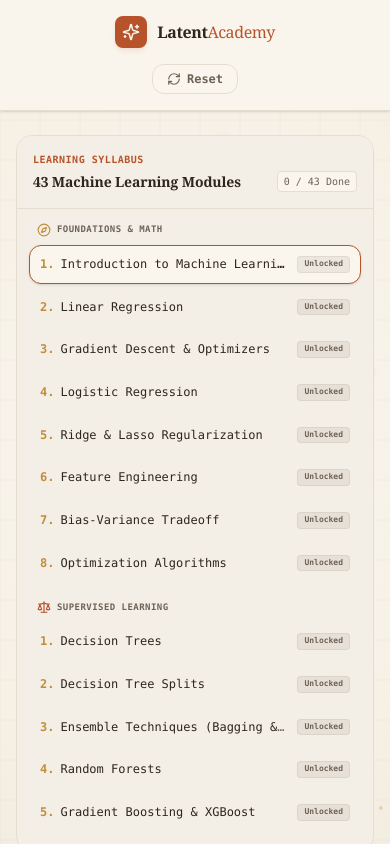
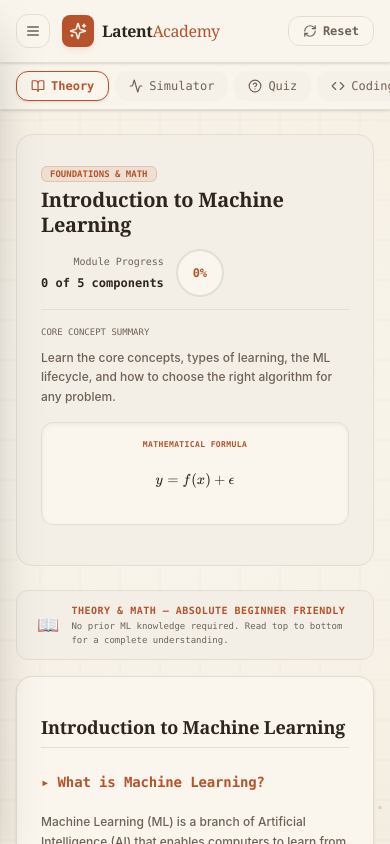
Before and after one commit to harshgurnani2002-main/machine_learning_tutorial, a React (Vite) app: page / in a window 390 px wide. Shown: the top 844 px of the page. Built offline with nearby package versions, Linux system fonts and the light colour scheme; a web font is replaced by a local one.

Commit message:
mobile responsive

```diff
--- a/src/App.tsx
+++ b/src/App.tsx
@@ -1,4 +1,4 @@
-import { useEffect, useMemo } from 'react';
+import { useEffect, useMemo, useState } from 'react';
 import { AppProvider, useApp } from './context/AppContext';
 import { NeuralBackground } from './components/NeuralBackground';
 import { CodingPlayground } from './components/CodingPlayground';
@@ -21,6 +21,8 @@
   Eye,
   Brain,
   Settings,
+  Menu,
+  X,
 } from 'lucide-react';
 import katex from 'katex';
 
@@ -215,6 +217,8 @@
     resetProgress
   } = useApp();
 
+  const [isSidebarOpen, setIsSidebarOpen] = useState(false);
+
   const handleReset = () => {
     if (window.confirm("Are you sure you want to reset all your learning achievements and coding sandboxes? This cannot be undone.")) {
       resetProgress();
@@ -298,11 +302,22 @@
     <div className="relative min-h-screen flex flex-col z-10 bg-[#FAF6EE] text-[#2E251E]">
       <NeuralBackground />
 
-      <header className="sticky top-0 z-40 w-full px-6 py-4 bg-[#FAF6EE]/90 backdrop-blur-md border-b border-[#E5DDD0] shadow-sm">
-        <div className="max-w-7xl mx-auto flex flex-col md:flex-row items-center justify-between gap-4">
+      <header className="sticky top-0 z-40 w-full px-4 sm:px-6 py-3.5 bg-[#FAF6EE]/90 backdrop-blur-md border-b border-[#E5DDD0] shadow-sm">
+        <div className="max-w-7xl mx-auto flex items-center justify-between gap-4">
+          <div className="flex items-center gap-3">
             <button
-            onClick={() => setActiveModuleId(modulesData[0].id)}
-            className="flex items-center gap-2.5 group cursor-pointer"
+              onClick={() => setIsSidebarOpen(true)}
+              className="lg:hidden p-2 rounded-xl border border-[#E5DDD0] bg-[#FAF6EE] hover:bg-[#F4EFE6] text-[#6E6257] hover:text-[#2E251E] transition-all cursor-pointer flex items-center justify-center"
+              title="Open Syllabus"
+            >
+              <Menu className="w-4 h-4" />
+            </button>
+            <button
+              onClick={() => {
+                setActiveModuleId(modulesData[0].id);
+                setIsSidebarOpen(false);
+              }}
+              className="flex items-center gap-2 group cursor-pointer"
             >
               <div className="w-8 h-8 rounded-lg bg-[#B6532B] flex items-center justify-center shadow-md shadow-[#B6532B]/10 group-hover:scale-105 transition-transform">
                 <Sparkles className="w-[18px] h-[18px] text-[#FAF6EE]" />
@@ -311,9 +326,9 @@
                 Latent<span className="text-[#B6532B] font-light">Academy</span>
               </span>
             </button>
+          </div>
 
-          <div className="flex flex-wrap items-center gap-3 md:gap-5">
-
+          <div className="flex items-center gap-3">
             <button
               onClick={handleReset}
               className="px-3.5 py-1.5 rounded-xl border border-[#E5DDD0] bg-[#FAF6EE] hover:bg-[#F4EFE6] text-[#6E6257] hover:text-[#2E251E] text-xs font-semibold flex items-center gap-1.5 transition-all cursor-pointer font-mono"
@@ -325,18 +340,70 @@
         </div>
       </header>
 
+      {/* Sticky Mobile Tabs Bar */}
+      <div className="sticky top-[61px] z-30 lg:hidden w-full bg-[#FAF6EE]/90 backdrop-blur-md border-b border-[#E5DDD0] px-4 py-2 overflow-x-auto flex gap-1.5 scrollbar-none shadow-sm">
+        {(isKaggleModule
+          ? [
+              { id: 'theory' as const, label: 'Theory', icon: <BookOpen className="w-3.5 h-3.5" /> },
+              { id: 'sandbox' as const, label: 'Notebook', icon: <Code className="w-3.5 h-3.5" /> }
+            ]
+          : [
+              { id: 'theory' as const, label: 'Theory', icon: <BookOpen className="w-3.5 h-3.5" /> },
+              { id: 'visualizer' as const, label: 'Simulator', icon: <Activity className="w-3.5 h-3.5" /> },
+              { id: 'quiz' as const, label: 'Quiz', icon: <HelpCircle className="w-3.5 h-3.5" /> },
+              { id: 'sandbox' as const, label: 'Coding', icon: <Code className="w-3.5 h-3.5" /> },
+              { id: 'interview' as const, label: 'Interview', icon: <Award className="w-3.5 h-3.5" /> }
+            ]).map((tab) => {
+          const isActive = activeTab === tab.id;
+          let activeStyle = 'border-transparent bg-[#F4EFE6]/60 text-[#6E6257]';
+          if (isActive) {
+            activeStyle = 'border-[#B6532B] text-[#B6532B] font-semibold bg-[#FAF6EE] shadow-sm border';
+          }
+          return (
+            <button
+              key={tab.id}
+              onClick={() => setActiveTab(tab.id)}
+              className={`px-3.5 py-1.5 rounded-xl flex items-center gap-1.5 text-xs font-mono transition-all cursor-pointer whitespace-nowrap ${activeStyle}`}
+            >
+              {tab.icon}
+              <span>{tab.label}</span>
+            </button>
+          );
+        })}
+      </div>
+
+      {/* Backdrop for mobile syllabus drawer */}
+      {isSidebarOpen && (
+        <div
+          className="fixed inset-0 z-40 bg-[#2E251E]/40 backdrop-blur-sm lg:hidden transition-opacity duration-300"
+          onClick={() => setIsSidebarOpen(false)}
+        />
+      )}
+
       <main className="flex-1 w-full max-w-7xl mx-auto px-4 py-6 flex flex-col lg:flex-row gap-6 relative">
-        <aside className="w-full lg:w-80 shrink-0 flex flex-col bg-[#F4EFE6] border border-[#E5DDD0] rounded-2xl max-h-[85vh] overflow-hidden">
-          <div className="p-4 border-b border-[#E5DDD0] bg-[#F4EFE6] sticky top-0 z-10">
+        <aside className={`
+          fixed inset-y-0 left-0 z-50 w-80 max-w-[85vw] flex flex-col bg-[#F4EFE6] border-r border-[#E5DDD0] shadow-2xl transition-transform duration-300 ease-in-out transform
+          ${isSidebarOpen ? 'translate-x-0' : '-translate-x-full'}
+          lg:relative lg:translate-x-0 lg:flex lg:w-80 lg:shrink-0 lg:border lg:rounded-2xl lg:max-h-[85vh] lg:overflow-hidden lg:shadow-none
+        `}>
+          <div className="p-4 border-b border-[#E5DDD0] bg-[#F4EFE6] sticky top-0 z-10 flex justify-between items-center">
+            <div>
               <span className="text-[10px] text-[#B6532B] font-mono uppercase tracking-wider block font-bold">
                 Learning Syllabus
               </span>
-            <div className="flex justify-between items-center mt-1">
-              <h2 className="text-[#2E251E] font-bold text-sm font-serif">{totalModules} Machine Learning Modules</h2>
+              <div className="flex justify-between items-center mt-1 gap-2">
+                <h2 className="text-[#2E251E] font-bold text-sm font-serif">{totalModules} ML Modules</h2>
                 <span className="text-[10px] font-mono bg-[#FAF6EE] border border-[#E5DDD0] px-1.5 py-0.5 rounded text-[#6E6257]">
-                {userStats.completedModules.length} / {totalModules} Done
+                  {userStats.completedModules.length}/{totalModules}
                 </span>
               </div>
+            </div>
+            <button
+              onClick={() => setIsSidebarOpen(false)}
+              className="lg:hidden p-2 rounded-xl border border-[#E5DDD0] bg-[#FAF6EE] hover:bg-[#F4EFE6] text-[#6E6257] hover:text-[#2E251E] transition-all cursor-pointer flex items-center justify-center"
+            >
+              <X className="w-3.5 h-3.5" />
+            </button>
           </div>
 
           <div className="flex-1 overflow-y-auto p-3 space-y-4 scroller scrollbar-thin">
@@ -371,7 +438,10 @@
                     return (
                       <button
                         key={m.id}
-                        onClick={() => setActiveModuleId(m.id)}
+                        onClick={() => {
+                          setActiveModuleId(m.id);
+                          setIsSidebarOpen(false);
+                        }}
                         className={`w-full text-left p-2.5 rounded-xl border flex items-center justify-between gap-2 text-xs font-mono transition-all cursor-pointer ${statusColor}`}
                       >
                         <div className="truncate pr-1">
@@ -439,7 +509,7 @@
               </div>
             </div>
 
-            <div className="flex border-b border-[#E5DDD0] pt-2 overflow-x-auto gap-1 scrollbar-thin">
+            <div className="hidden lg:flex border-b border-[#E5DDD0] pt-2 overflow-x-auto gap-1 scrollbar-thin">
               {(isKaggleModule
                 ? [
                     { id: 'theory' as const, label: 'Theory', icon: <BookOpen className="w-3.5 h-3.5" /> },
--- a/src/components/CodingPlayground.tsx
+++ b/src/components/CodingPlayground.tsx
@@ -18,6 +18,7 @@
   const [feedback, setFeedback] = useState<string>('');
   const [showSolution, setShowSolution] = useState<boolean>(false);
   const [showPseudo, setShowPseudo] = useState<boolean>(true);
+  const [isDescExpanded, setIsDescExpanded] = useState<boolean>(true);
 
   const plotCanvasRef = useRef<HTMLCanvasElement>(null);
   const terminalRef = useRef<HTMLDivElement>(null);
@@ -272,7 +273,7 @@
   };
 
   return (
-    <div className="bg-[#FAF6EE] min-h-screen p-4 md:p-5">
+    <div className="bg-[#FAF6EE] p-3 sm:p-4 md:p-5">
       <div className="grid grid-cols-1 xl:grid-cols-12 gap-5">
         <aside className="xl:col-span-3 bg-[#FAF6EE] border border-[#E5DDD0] rounded-2xl p-4 md:p-5 space-y-4">
           <div>
@@ -280,7 +281,7 @@
             <h3 className="text-[#2E251E] font-bold text-base mt-1 leading-tight">{activeStage.title}</h3>
           </div>
 
-          <div className="grid grid-cols-1 gap-2">
+          <div className="grid grid-cols-3 xl:grid-cols-1 gap-2">
             {stagesList.map((stg) => {
               const isActive = activeCodingStage === stg.id;
               const isDone = stageCompleted(stg.id);
@@ -288,17 +289,18 @@
                 <button
                   key={stg.id}
                   onClick={() => setActiveCodingStage(stg.id)}
-                  className={`w-full text-left px-3 py-2.5 rounded-xl border text-sm flex items-center justify-between transition-all ${
+                  className={`w-full text-center xl:text-left px-2 sm:px-3 py-2 sm:py-2.5 rounded-xl border text-[10px] sm:text-xs md:text-sm flex flex-col sm:flex-row xl:flex-row items-center justify-between gap-1 transition-all cursor-pointer ${
                     isActive
                       ? 'bg-[#F4EFE6] border-[#B6532B] text-[#2E251E]'
                       : 'bg-[#FAF6EE] border-[#E5DDD0] text-[#6E6257] hover:bg-[#F4EFE6]'
                   }`}
                 >
-                  <span className="flex items-center gap-2">
+                  <span className="flex items-center gap-1.5 sm:gap-2">
                     <span>{stg.icon}</span>
-                    <span className="font-semibold">{stg.label}</span>
+                    <span className="font-semibold hidden sm:inline">{stg.label}</span>
+                    <span className="font-semibold inline sm:hidden">{stg.label.substring(0, 4)}.</span>
                   </span>
-                  <span className={`text-xs font-mono ${isDone ? 'text-[#3B7A57]' : 'text-[#CFC5B4]'}`}>
+                  <span className={`text-[9px] sm:text-xs font-mono font-medium ${isDone ? 'text-[#3B7A57]' : 'text-[#CFC5B4]'}`}>
                     {isDone ? 'Done' : 'Open'}
                   </span>
                 </button>
@@ -307,23 +309,33 @@
           </div>
 
           <div className="border border-[#E5DDD0] rounded-xl bg-[#F4EFE6] p-3">
-            <p className="text-[10px] uppercase font-mono font-bold tracking-wider text-[#B6532B] mb-1">Problem Statement</p>
-            <p className="text-[#2E251E] text-xs leading-relaxed whitespace-pre-line">{activeStage.description}</p>
+            <button
+              onClick={() => setIsDescExpanded(!isDescExpanded)}
+              className="w-full flex justify-between items-center text-[10px] uppercase font-mono font-bold tracking-wider text-[#B6532B] cursor-pointer outline-none"
+            >
+              <span>Problem Statement</span>
+              <span className="text-[10px] text-[#6E6257] font-semibold lowercase font-sans">
+                {isDescExpanded ? '[hide]' : '[show]'}
+              </span>
+            </button>
+            {isDescExpanded && (
+              <p className="text-[#2E251E] text-xs leading-relaxed whitespace-pre-line mt-2 transition-all">{activeStage.description}</p>
+            )}
           </div>
 
-          <div className="grid grid-cols-1 sm:grid-cols-2 xl:grid-cols-1 gap-2">
+          <div className="grid grid-cols-2 xl:grid-cols-1 gap-2">
             <button
               onClick={() => setHintIdx(prev => (prev + 1) % activeStage.hints.length)}
-              className="px-3 py-2.5 rounded-xl border border-[#E5DDD0] bg-[#FAF6EE] hover:bg-[#F4EFE6] text-[#2E251E] text-sm flex items-center justify-center gap-2"
+              className="px-3 py-2 sm:py-2.5 rounded-xl border border-[#E5DDD0] bg-[#FAF6EE] hover:bg-[#F4EFE6] text-[#2E251E] text-xs sm:text-sm flex items-center justify-center gap-2 cursor-pointer transition-colors"
             >
-              <Lightbulb className="w-4 h-4 text-[#C18C3B]" />
+              <Lightbulb className="w-3.5 h-3.5 text-[#C18C3B]" />
               Hint
             </button>
             <button
               onClick={() => setShowSolution(!showSolution)}
-              className="px-3 py-2.5 rounded-xl border border-[#E5DDD0] bg-[#FAF6EE] hover:bg-[#F4EFE6] text-[#2E251E] text-sm flex items-center justify-center gap-2"
+              className="px-3 py-2 sm:py-2.5 rounded-xl border border-[#E5DDD0] bg-[#FAF6EE] hover:bg-[#F4EFE6] text-[#2E251E] text-xs sm:text-sm flex items-center justify-center gap-2 cursor-pointer transition-colors"
             >
-              <BookOpen className="w-4 h-4 text-[#B6532B]" />
+              <BookOpen className="w-3.5 h-3.5 text-[#B6532B]" />
               {showSolution ? 'Hide Solution' : 'View Solution'}
             </button>
           </div>
@@ -336,7 +348,9 @@
           )}
         </aside>
 
-        <main className="xl:col-span-6 bg-[#2E251E] border border-[#4A3D31] rounded-2xl overflow-hidden min-h-[620px] flex flex-col">
+        {/* Combined editor and feedback column */}
+        <div className="xl:col-span-6 flex flex-col gap-4">
+          <main className="bg-[#2E251E] border border-[#4A3D31] rounded-2xl overflow-hidden min-h-[380px] sm:min-h-[500px] xl:min-h-[620px] flex flex-col">
             <div className="px-4 py-3 bg-[#3A3027] border-b border-[#4A3D31] flex items-center justify-between">
               <div className="flex items-center gap-3">
                 <Code2 className="w-4 h-4 text-[#C18C3B]" />
@@ -348,7 +362,7 @@
               <button
                 onClick={runCode}
                 disabled={status === 'compiling'}
-              className="px-4 py-2 rounded-lg bg-[#B6532B] hover:bg-[#9F4825] disabled:opacity-50 text-white text-xs font-bold flex items-center gap-2"
+                className="px-4 py-2 rounded-lg bg-[#B6532B] hover:bg-[#9F4825] disabled:opacity-50 text-white text-xs font-bold flex items-center gap-2 cursor-pointer transition-colors"
               >
                 <Play className="w-4 h-4" />
                 {status === 'compiling' ? 'Running...' : 'Run Code'}
@@ -363,10 +377,26 @@
                 }}
                 readOnly={showSolution}
                 spellCheck={false}
-              className="w-full h-full min-h-[520px] p-4 bg-[#2A211A] border border-[#4A3D31] rounded-xl text-[#F4EFE6] font-mono text-sm leading-relaxed resize-none outline-none"
+                className="w-full h-full min-h-[280px] sm:min-h-[400px] xl:min-h-[520px] p-4 bg-[#2A211A] border border-[#4A3D31] rounded-xl text-[#F4EFE6] font-mono text-xs sm:text-sm leading-relaxed resize-none outline-none"
               />
             </div>
           </main>
+
+          {feedback && (
+            <div className={`p-4 rounded-xl border flex items-center gap-3 text-xs sm:text-sm ${
+              status === 'success'
+                ? 'border-[#B7D8C4] bg-[#E8F3EC] text-[#2A5D42]'
+                : 'border-[#E7D8B4] bg-[#F9F3E5] text-[#6E4F1F]'
+            }`}>
+              {status === 'success' ? (
+                <CheckCircle className="w-5 h-5 text-[#3B7A57] shrink-0" />
+              ) : (
+                <AlertCircle className="w-5 h-5 text-[#C18C3B] shrink-0" />
+              )}
+              <p>{feedback}</p>
+            </div>
+          )}
+        </div>
 
         <section className="xl:col-span-3 space-y-5">
           <div className="bg-[#FAF6EE] border border-[#E5DDD0] rounded-2xl p-4">
@@ -379,12 +409,12 @@
             </p>
           </div>
 
-          <div className="bg-[#2E251E] border border-[#4A3D31] rounded-2xl overflow-hidden min-h-[240px] flex flex-col">
+          <div className="bg-[#2E251E] border border-[#4A3D31] rounded-2xl overflow-hidden min-h-[200px] sm:min-h-[240px] flex flex-col">
             <div className="bg-[#3A3027] border-b border-[#4A3D31] px-4 py-2 text-[#E5DDD0] text-xs font-mono font-bold uppercase tracking-wider flex items-center gap-2">
               <Terminal className="w-4 h-4 text-[#C18C3B]" />
               Terminal
             </div>
-            <div ref={terminalRef} className="flex-1 p-3 text-xs font-mono overflow-y-auto space-y-1.5 text-[#E5DDD0]">
+            <div ref={terminalRef} className="flex-1 p-3 text-[10px] sm:text-xs font-mono overflow-y-auto space-y-1.5 text-[#E5DDD0]">
               {terminalLogs.map((log, idx) => (
                 <div key={idx} className={`whitespace-pre-wrap break-words ${
                   log.startsWith('Error') || log.startsWith('Syntax') || log.startsWith('Assertion') || log.startsWith('File') || log.startsWith('NotImplementedError') || log.includes('[✗]')
@@ -400,7 +430,6 @@
               ))}
             </div>
           </div>
-
         </section>
 
         {activeStage.pseudoCode && showPseudo && (
@@ -409,12 +438,12 @@
               <p className="text-[10px] uppercase font-mono font-bold tracking-wider text-[#C18C3B]">Algorithm Pseudocode</p>
               <button
                 onClick={() => setShowPseudo(false)}
-                className="text-xs text-[#E5DDD0] hover:text-white font-mono"
+                className="text-xs text-[#E5DDD0] hover:text-white font-mono cursor-pointer"
               >
                 Hide
               </button>
             </div>
-            <pre className="text-[#E5DDD0] text-xs font-mono leading-relaxed whitespace-pre-wrap">{activeStage.pseudoCode}</pre>
+            <pre className="text-[#E5DDD0] text-[10px] sm:text-xs font-mono leading-relaxed whitespace-pre-wrap">{activeStage.pseudoCode}</pre>
           </section>
         )}
 
@@ -422,27 +451,10 @@
           <section className="xl:col-span-12">
             <button
               onClick={() => setShowPseudo(true)}
-              className="px-3 py-2 rounded-lg border border-[#E5DDD0] bg-[#FAF6EE] text-[#2E251E] text-xs font-mono"
+              className="px-3 py-2 rounded-lg border border-[#E5DDD0] bg-[#FAF6EE] text-[#2E251E] text-xs font-mono cursor-pointer hover:bg-[#F4EFE6]"
             >
               Show Pseudocode
             </button>
-          </section>
-        )}
-
-        {feedback && (
-          <section className="xl:col-span-12">
-            <div className={`p-4 rounded-xl border flex items-center gap-3 text-sm ${
-              status === 'success'
-                ? 'border-[#B7D8C4] bg-[#E8F3EC] text-[#2A5D42]'
-                : 'border-[#E7D8B4] bg-[#F9F3E5] text-[#6E4F1F]'
-            }`}>
-              {status === 'success' ? (
-                <CheckCircle className="w-5 h-5 text-[#3B7A57] shrink-0" />
-              ) : (
-                <AlertCircle className="w-5 h-5 text-[#C18C3B] shrink-0" />
-              )}
-              <p>{feedback}</p>
-            </div>
           </section>
         )}
       </div>
--- a/src/components/InterviewPrep.tsx
+++ b/src/components/InterviewPrep.tsx
@@ -142,7 +142,7 @@
                     <span className={`px-2 py-0.5 rounded-md text-[9px] font-mono uppercase font-bold border ${diffColor}`}>
                       {q.difficulty}
                     </span>
-                    <div className="flex items-center gap-1.5">
+                    <div className="flex flex-wrap items-center gap-1.5">
                       <Building2 className="w-3 h-3 text-[#B6532B]" />
                       {q.companyTags?.map(tag => (
                         <span key={tag} className="px-1.5 py-0.5 rounded bg-[#F4EFE6] border border-[#E5DDD0] text-[9px] font-mono text-[#2E251E] font-semibold">
```
Lines whose indentation alone changed are shown as unchanged.
